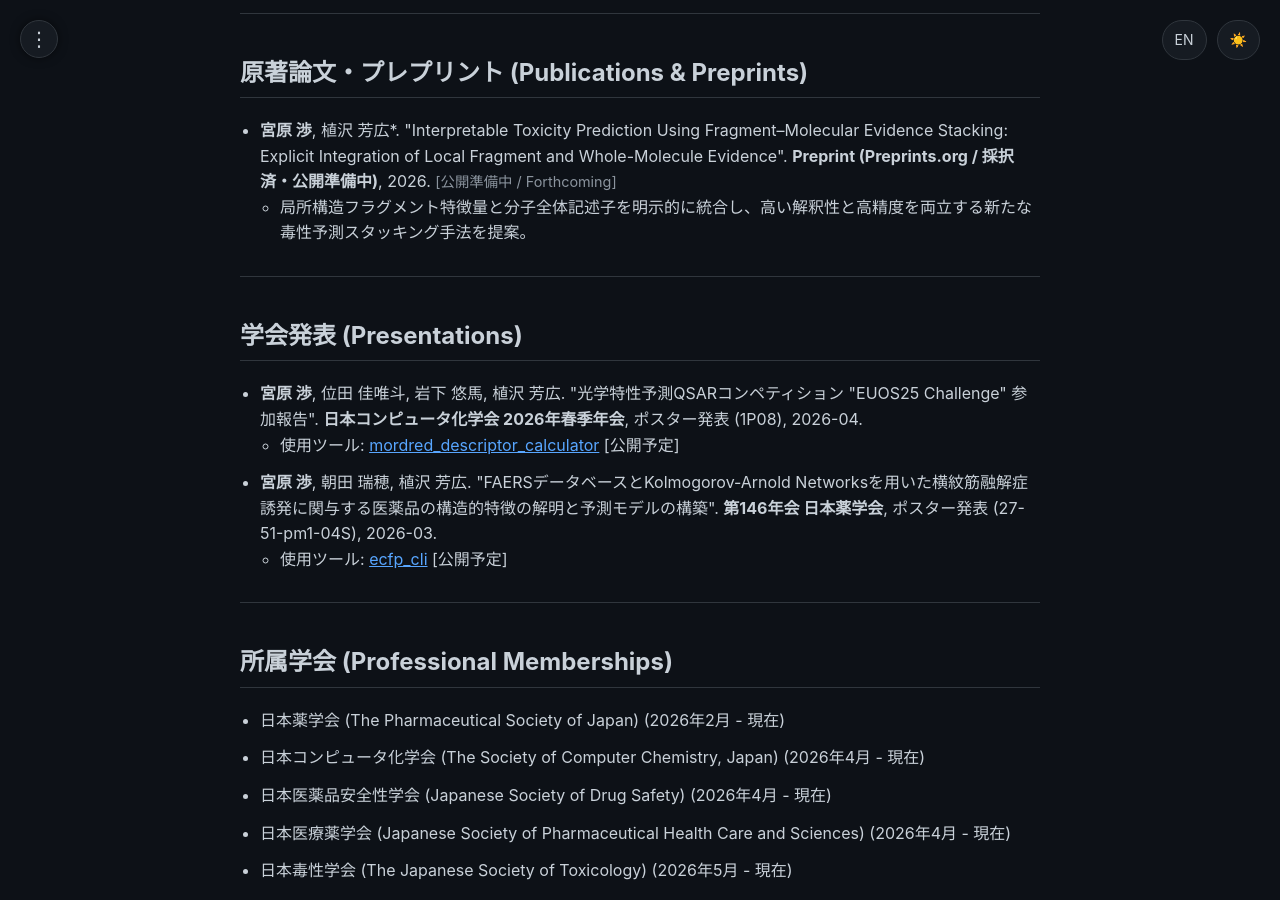
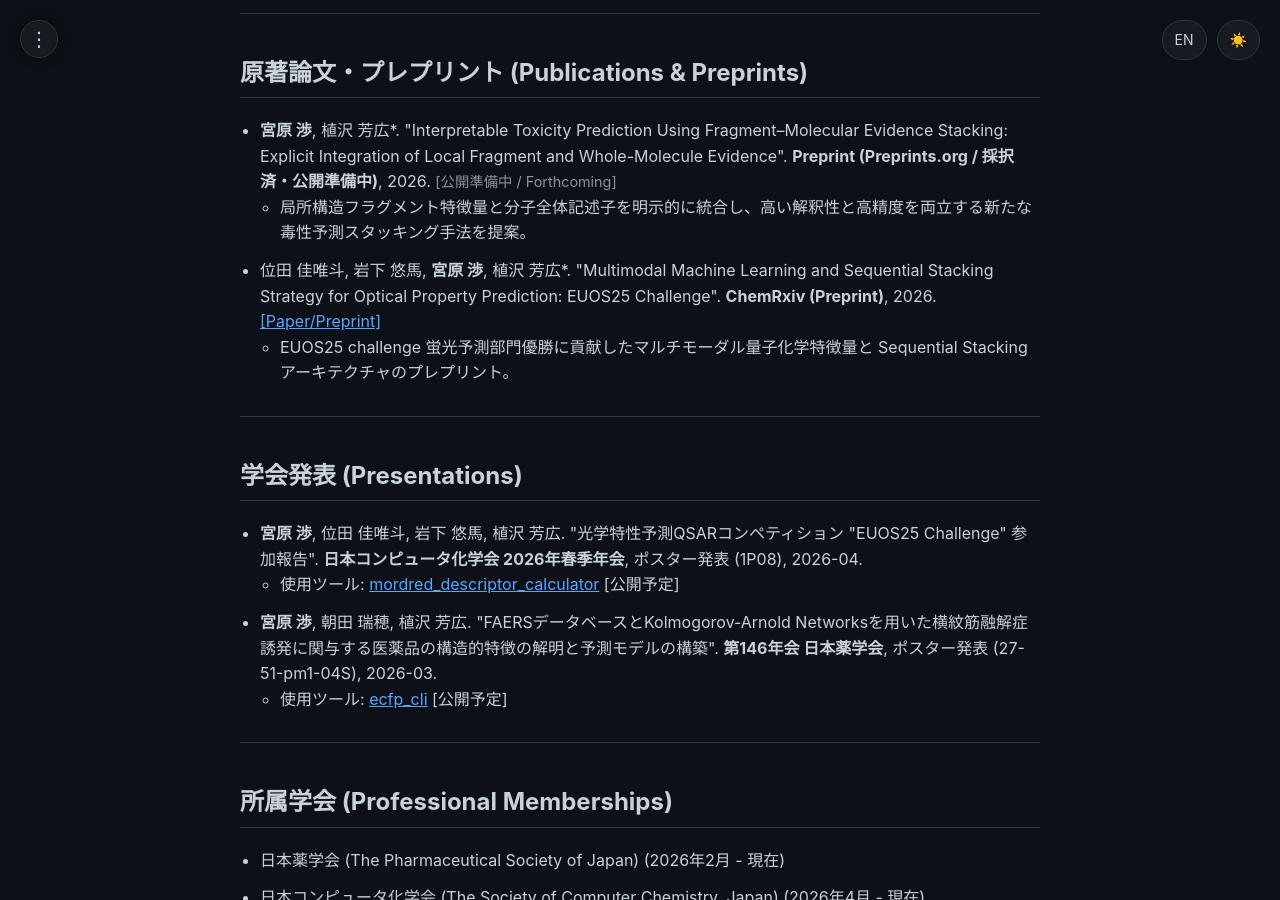
Before and after one commit to 377H-Miru/377H-Miru.github.io, a Jekyll site: the page built from achievements.html, in a window 1280 px wide and 900 px high, scrolled down 1677 px. Built offline with Jekyll 4.4.1, drawn with Linux system fonts in a browser that asks for light colours.

Commit message:
Update: Added EUOS25 ChemRxiv preprint to publications list

```diff
--- a/_data/achievements.json
+++ b/_data/achievements.json
@@ -129,6 +129,21 @@
       "doi": "",
       "description_ja": "局所構造フラグメント特徴量と分子全体記述子を明示的に統合し、高い解釈性と高精度を両立する新たな毒性予測スタッキング手法を提案。",
       "description_en": "Introduces a novel stacking methodology integrating local structural fragment features with whole-molecule descriptors for highly interpretable toxicological machine learning models."
+    },
+    {
+      "id": "euos25-chemrxiv",
+      "status": "preprint",
+      "title_ja": "Multimodal Machine Learning and Sequential Stacking Strategy for Optical Property Prediction: EUOS25 Challenge",
+      "title_en": "Multimodal Machine Learning and Sequential Stacking Strategy for Optical Property Prediction: EUOS25 Challenge",
+      "authors_ja": "位田 佳唯斗, 岩下 悠馬, <b>宮原 渉</b>, 植沢 芳広*",
+      "authors_en": "Kaito Inden, Yuma Iwashita, <b>Wataru Miyahara</b>, Yoshihiro Uesawa*",
+      "journal_ja": "ChemRxiv (Preprint)",
+      "journal_en": "ChemRxiv (Preprint)",
+      "date": "2026",
+      "url": "https://chemrxiv.org/doi/full/10.26434/chemrxiv.15002662/v1",
+      "doi": "10.26434/chemrxiv.15002662/v1",
+      "description_ja": "EUOS25 challenge 蛍光予測部門優勝に貢献したマルチモーダル量子化学特徴量と Sequential Stacking アーキテクチャのプレプリント。",
+      "description_en": "Preprint detailing the multimodal quantum chemistry feature integration and Sequential Stacking architecture used to win the EUOS25 challenge fluorescence track."
     }
   ],
   "education": [
```
